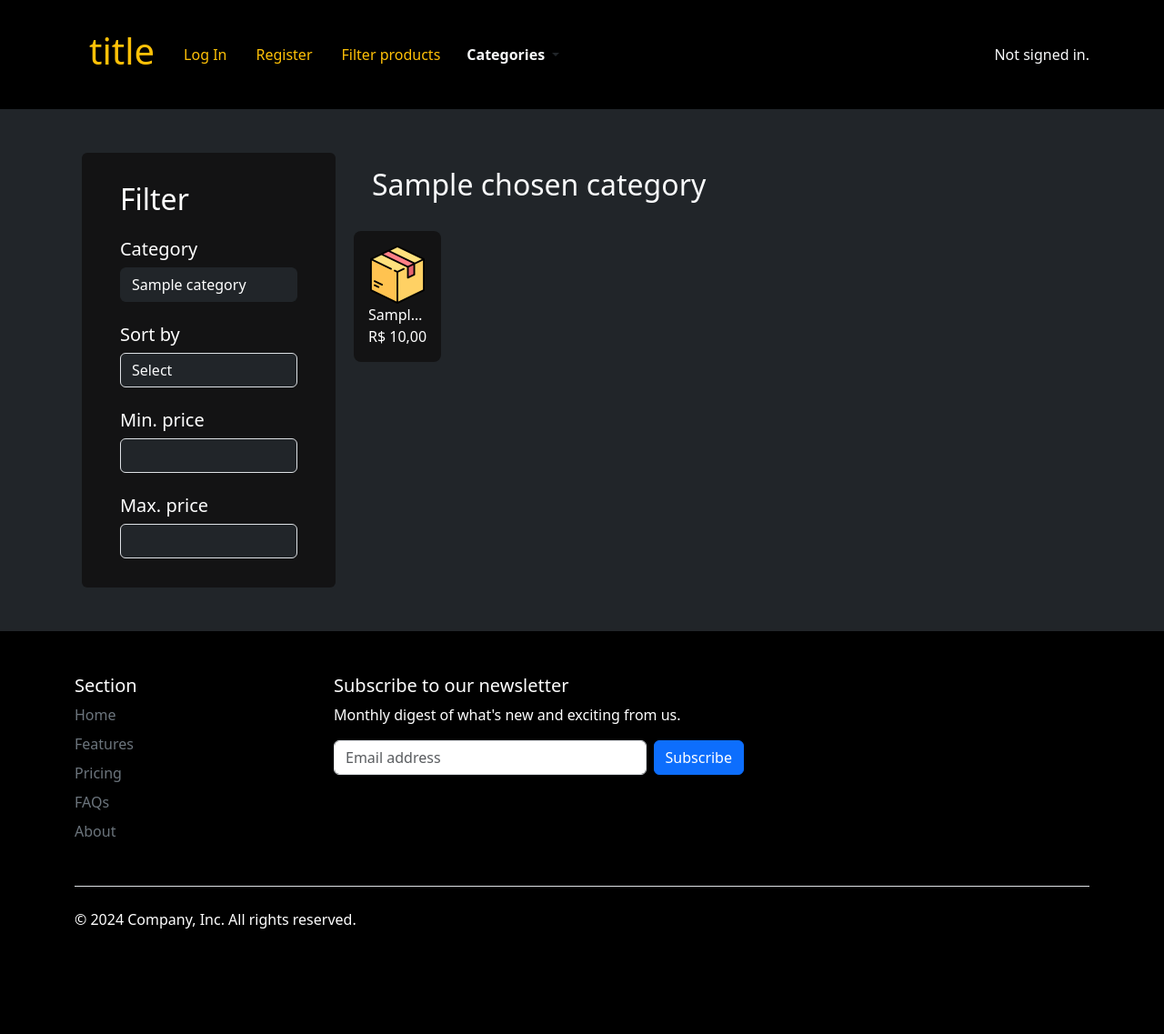
After one commit to letcgam/delivery, a Django app: template delivery/templates/categories-filter.html in a window 1280 px wide. The commit adds this page. Shown: the whole page at 91% size. Run offline with Django 3.2, Linux system fonts and the light colour scheme; the template is opened without the code that fills it: most values are stand-ins (such as "Sample title", 1, 10 or a date in 2020).

Commit message:
category filter, update cart, update product view

```diff
--- a/delivery/static/cart.js
+++ b/delivery/static/cart.js
@@ -2,6 +2,7 @@ const unitPrice = document.getElementsByName("product-price");
 const quantity = document.getElementsByName("quantity-input");
 const totalPrice = document.getElementsByName("total-price");
 const total = document.getElementById("total");
+const totalPurchase = document.getElementById("total-purchase");
 const totalValue = document.getElementById("total-input");
 const evt = new Event('change');
 
@@ -32,6 +33,7 @@ quantity.forEach((elem, index) => {
         })
         total.innerHTML = formatPrice(cartPrice);
         totalValue.value = cartPrice;
+        totalPurchase.value = cartPrice
     })
 });
 
--- /dev/null
+++ b/delivery/templates/categories-filter.html
@@ -0,0 +1,48 @@
+{% extends "layout.html" %}
+
+{% block body %}
+<div class="container d-flex justify-content-start text-light">
+    <div class="p-2 ms-2 mx-4 rounded product-section row col-4 col-lg-3 col-xl-3 justify-content-center" id="filter-sidebar">
+        <div class="col-12 col-lg-10 col-xl-10 py-4">
+            <h2 class="mb-4">Filter</h2>
+            <h5>Category</h5>
+            <div class="navbar-nav navbar-nav-scroll btn-group p-0 mb-4" id="category-scroll">
+                {% for category in categories %}
+                        <a href="{% url 'categories_filter' category_id=category.id %}" class="btn btn-dark text-start" id="{{ categorie.name }}">
+                            {{ category.name }}
+                        </a>
+                {% endfor %}
+            </div>
+            <h5>Sort by</h5>
+            <select id="sort-by" class="form-control bg-dark text-light mb-4">
+                <option value="none" selected disabled>Select</option>
+                <option value="low-price">Price (lowest to highest)</option>
+                <option value="high-price">Price (highest to lowest)</option>
+            </select>
+            <h5>Min. price</h5>
+            <input type="number" id="min-price" class="form-control bg-dark text-light mb-4" onchange="filterMinPrice('min')" onkeyup="filterMinPrice('min')">
+            <h5>Max. price</h5>
+            <input type="number" id="max-price" class="form-control bg-dark text-light" onchange="filterMinPrice('max')" onkeyup="filterMinPrice('max')">
+        </div>
+    </div>
+    <div class="d-flex flex-column">
+        <div class="text-light w-100 m-3">
+            <h2>{{ chosen_category.name }}</h2>
+        </div>
+        <div class="row row-cols-2 row-cols-sm-2 row-cols-md-3 row-cols-lg-5">
+            {% for product in products %}
+                <div class="p-2" id="product-list">
+                    <a href="{% url 'product' product_id=product.id %}" class="d-flex flex-column p-3 rounded-3 text-light link-underline link-underline-opacity-0 product-section" name="product">
+                            <img src="../../static/icon.png" alt="">
+                            <div name="product-name" class="product-name">{{ product.name }}</div>
+                            <div name="product-price">{{ product.price }}</div>
+                            <span hidden id="price">{{ product.price }}</span>
+                    </a>
+                </div>
+            {% endfor %}
+        </div>
+    </div>
+</div>
+
+<script src="../../static/index.js"></script>
+{% endblock %}
--- a/delivery/templates/index.html
+++ b/delivery/templates/index.html
@@ -6,8 +6,8 @@
         {% for product in products %}
             <div class="p-2">
                 <a href="{% url 'product' product_id=product.id %}" class="d-flex flex-column p-3 rounded-3 text-light link-underline link-underline-opacity-0 product-section">
-                        <img src="../static/icon.png" alt="">
-                        <div>{{ product.name }}</div>
+                        <img src="../../static/icon.png" alt="">
+                        <div class="product-name">{{ product.name }}</div>
                         <div name="product-price">{{ product.price }}</div>
                 </a>
             </div>
--- a/delivery/templates/layout.html
+++ b/delivery/templates/layout.html
@@ -11,15 +11,14 @@
     </head>
     <body class="bg-dark">
         <div class="bg-black">
-            <div id="header" class="container d-flex justify-content-between align-items-end py-4 mb-5">
-                <ul class="nav d-flex align-items-end">
+            <div id="header" class="container d-flex justify-content-between align-items-center py-4 mb-5">
+                <ul class="nav d-flex align-items-center">
                     <li class="nav-item">
                         <a class="nav-link" href="{% url 'index' %}">
-                            <h1 class="text-warning">title</h1>
+                            <h1 class="text-warning fw-5">title</h1>
                         </a>
                     </li>
-                    {% if user.is_authenticated %}
-                    {% else %}
+                    {% if not user.is_authenticated %}
                         <li class="nav-item">
                             <a class="nav-link link-warning" href="{% url 'login' %}">Log In</a>
                         </li>
@@ -27,6 +26,21 @@
                             <a class="nav-link link-warning" href="{% url 'register' %}">Register</a>
                         </li>
                     {% endif %}
+                    <li class="nav-item">
+                        <a class="nav-link link-warning" href="{% url 'categories_filter' category_id=0 %}">Filter products</a>
+                    </li>
+                    <div class="dropdown">
+                        <button class="btn dropdown-toggle" type="button" data-bs-toggle="dropdown" aria-expanded="false">
+                            <strong class="link link-light">Categories</strong>
+                        </button>
+                        <ul class="dropdown-menu dropdown-menu-dark">
+                            {% for category in categories %}
+                                <li>
+                                    <a href="{% url 'categories_filter' category_id=category.id %}" class="dropdown-item">{{ category.name }}</a>
+                                </li>
+                            {% endfor %}
+                        </ul>
+                    </div>
                 </ul>
                 <div class="text-light">
                     {% if user.is_authenticated %}
@@ -46,7 +60,7 @@
                                     </a>
                                 </li>
                                 <li>
-                                    <a href="{% url 'my-cart' %}" class="dropdown-item">
+                                    <a href="" class="dropdown-item">
                                         <i class="bi bi-person me-2"></i>My account
                                     </a>
                                 </li>
--- a/delivery/templates/seller/my-products.html
+++ b/delivery/templates/seller/my-products.html
@@ -6,7 +6,7 @@
         {% for product in products %}
             <div class="p-2">
                 <div class="border border-1 rounded-2 px-3">
-                    <div>{{ product.name }}</div>
+                    <div class="product-name">{{ product.name }}</div>
                     <div>{{ product.price }}</div>
                 </div>
             </div>
--- a/delivery/urls.py
+++ b/delivery/urls.py
@@ -16,6 +16,8 @@ urlpatterns = [
     path("my-wishlist", views.my_wishlist, name="my-wishlist"),
     path("add-to-cart", views.add_to_cart, name="add_to_cart"),
     path("remove-from-cart/<int:product_id>/", views.remove_from_cart, name="remove_from_cart"),
-    path("add_to_wishlist/<int:product_id>/", views.add_to_wishlist, name="add_to_wishlist"),
-    path("move_to_wishlist/<int:product_id>/", views.move_to_wishlist, name="move_to_wishlist"),
+    path("add-to-wishlist/<int:product_id>/", views.add_to_wishlist, name="add_to_wishlist"),
+    path("move-to-wishlist/<int:product_id>/", views.move_to_wishlist, name="move_to_wishlist"),
+    path("categories-filter/<int:category_id>/", views.categories_filter, name="categories_filter"),
+    path("purchase", views.purchase, name="purchase"),
 ]
--- a/static/cart.js
+++ b/static/cart.js
@@ -2,6 +2,7 @@ const unitPrice = document.getElementsByName("product-price");
 const quantity = document.getElementsByName("quantity-input");
 const totalPrice = document.getElementsByName("total-price");
 const total = document.getElementById("total");
+const totalPurchase = document.getElementById("total-purchase");
 const totalValue = document.getElementById("total-input");
 const evt = new Event('change');
 
@@ -32,6 +33,7 @@ quantity.forEach((elem, index) => {
         })
         total.innerHTML = formatPrice(cartPrice);
         totalValue.value = cartPrice;
+        totalPurchase.value = cartPrice
     })
 });
 
--- a/static/style.css
+++ b/static/style.css
@@ -1,5 +1,18 @@
 *, h1, h3 {
     color: white;
+}
+
+
+::-webkit-scrollbar-track {
+    background-color: #696969;
+}
+
+::-webkit-scrollbar {
+    width: 10px;
+}
+
+::-webkit-scrollbar-thumb {
+    background: #fff;
 }
 
 a:hover {
@@ -16,6 +29,13 @@ a:hover {
 
 .product-section {
     background-color: rgb(19, 19, 20);
+}
+
+.product-name {
+    text-wrap: nowrap;
+    max-width: 100%;
+    text-overflow: ellipsis;
+    overflow: hidden;
 }
 
 .product-section img {
@@ -49,3 +69,29 @@ a:hover {
 #message {
     width: 100%;
 }
+
+/* category filter */
+
+#filter-sidebar {
+    height: fit-content;
+}
+
+#category-scroll {
+    --bs-scroll-height: 300px;
+    overflow-x: hidden;
+}
+
+#category-scroll::-webkit-scrollbar-track {
+    width: 2px;
+    background-color: #696969;
+}
+
+#category-scroll::-webkit-scrollbar {
+    width: 2px;
+    width: 5px;
+}
+
+#category-scroll::-webkit-scrollbar-thumb {
+    width: 2px;
+    background: #fff;
+}
```
Also changed, not shown: delivery/models.py (+19 -3 lines), delivery/popular_tabelas.sql (+26 -0 lines), delivery/static/style.css (+46 -0 lines), delivery/templates/shopping/my-cart.html (+7 -2 lines), delivery/templates/shopping/purchase.html (added, +9 -0 lines), delivery/views.py (+37 -2 lines), db.sqlite3, delivery/migrations/0008_rename_amount_orderitem_quant_alter_paymenttype_name.py (added), 1 other file.
